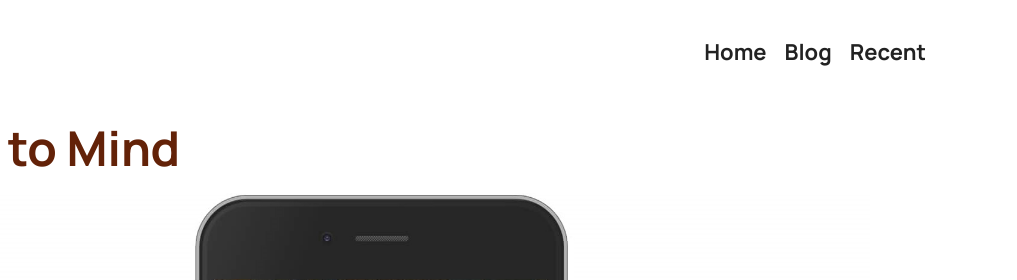
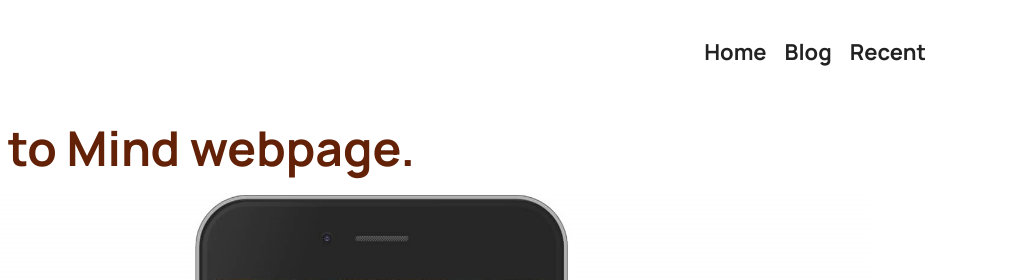
Before and after one commit to kironroy/blog, an Eleventy site: page src/blog/2023-08-12-farm-to-mind.md in a window 1280 px wide. Shown: the top 280 px of the page, 263-1280 px from the left. Built offline with nearby package versions, Linux system fonts and the light colour scheme; Eleventy itself is replaced by a stand-in of ours; files that its build step writes are made by us from their sources.

Commit message:
Update Blog “2023-08-12-farm-to-mind”

```diff
--- a/src/blog/2023-08-12-farm-to-mind.md
+++ b/src/blog/2023-08-12-farm-to-mind.md
@@ -1,5 +1,5 @@
 ---
-title: Farm to Mind
+title: Farm to Mind webpage.
 description: Company website
 author: Kiron Roy
 date: 2023-08-12T01:34:27.638Z
```
